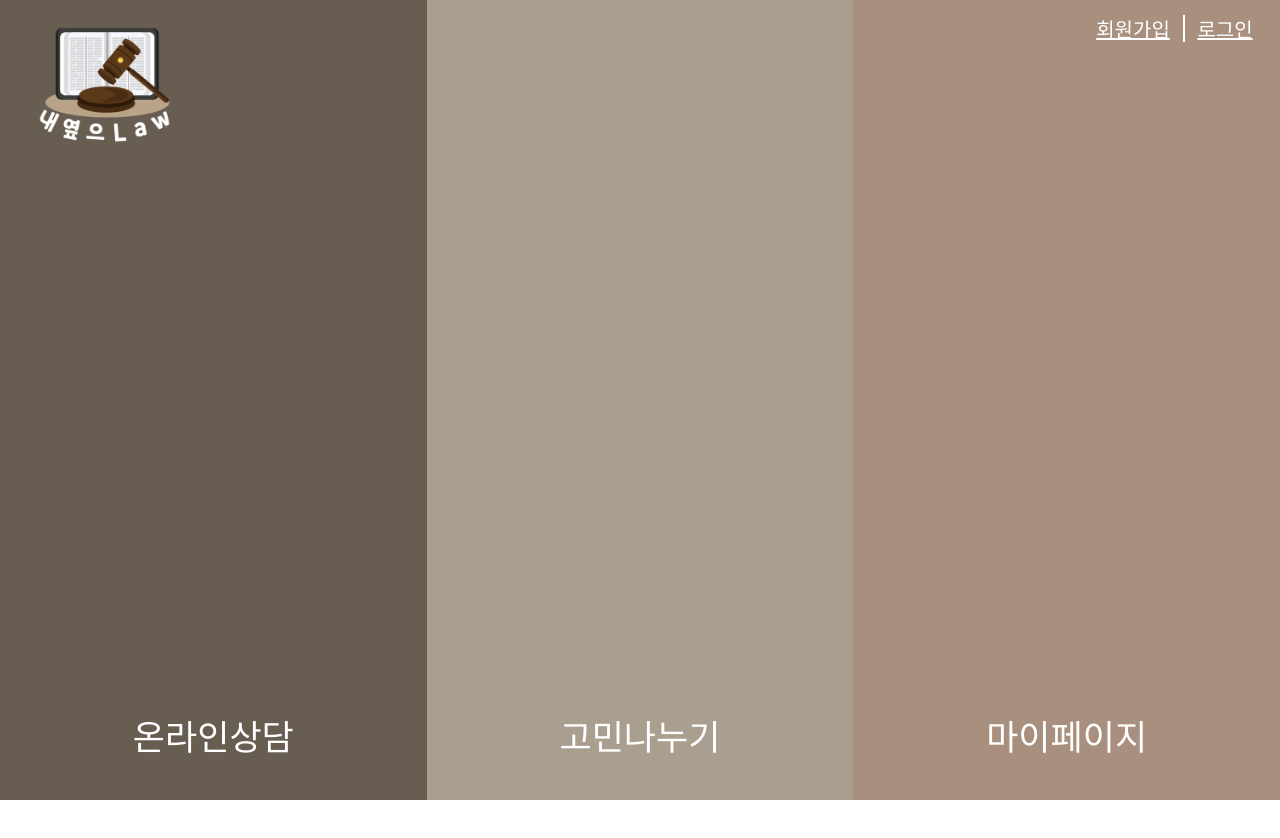
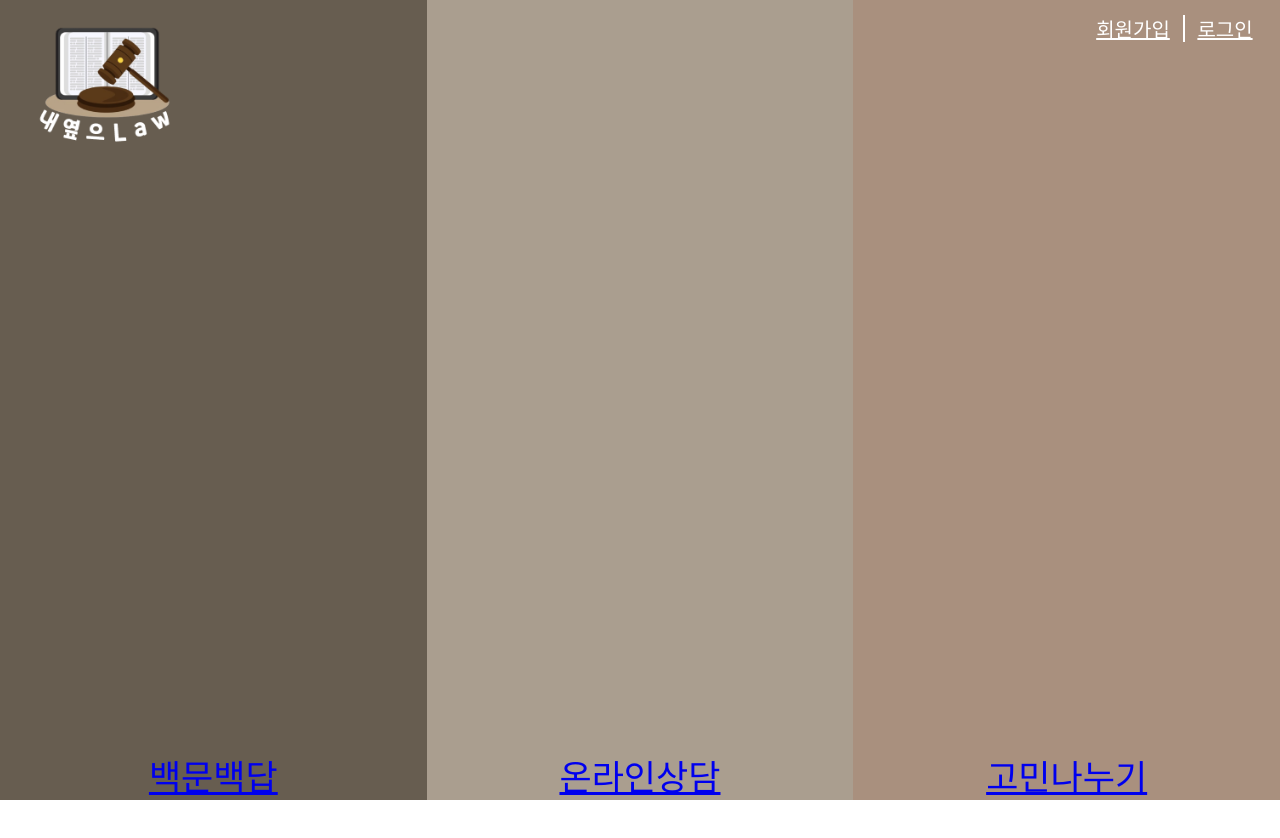
Before and after one commit to yoojinChung98/Law_To_You, a React (Create React App) app: page / in a window 1280 px wide. Shown: the top 838 px of the page. Built offline with nearby package versions, Linux system fonts and the light colour scheme; sample sign-in values are in the browser's storage; a web font is replaced by a local one.

Commit message:
Link 적용

```diff
--- a/src/components/MainPage.js
+++ b/src/components/MainPage.js
@@ -1,6 +1,6 @@
 import cn from "classnames";
 import React, { useState } from "react";
-import { Link } from "react-router-dom";
+import { Link, useLocation } from "react-router-dom";
 import "./MainPage.css";
 
 const MainPage = () => {
@@ -13,6 +13,8 @@ const MainPage = () => {
     setTargetDivId("");
   };
 
+  const mode = useLocation().state?.mode; //
+
   return (
     <div className="mainPageDiv">
       <div className="logom-white-icon" />
@@ -23,9 +25,14 @@ const MainPage = () => {
           hoveredSec1: targetDivId === "mainSec1",
         })}
       >
-        <span onMouseEnter={handleMouseHover} onMouseLeave={handleMouseLeave}>
-          온라인상담
-        </span>
+        <Link
+          to="/faq"
+          className="insteadOfSpan"
+          onMouseEnter={handleMouseHover}
+          onMouseLeave={handleMouseLeave}
+        >
+          백문백답
+        </Link>
       </div>
 
       <div
@@ -34,9 +41,15 @@ const MainPage = () => {
           hoveredSec2: targetDivId === "mainSec2",
         })}
       >
-        <span onMouseEnter={handleMouseHover} onMouseLeave={handleMouseLeave}>
-          고민나누기
-        </span>
+        <Link
+          to="/counsel"
+          state={mode}
+          className="insteadOfSpan"
+          onMouseEnter={handleMouseHover}
+          onMouseLeave={handleMouseLeave}
+        >
+          온라인상담
+        </Link>
       </div>
 
       <div
@@ -45,9 +58,14 @@ const MainPage = () => {
           hoveredSec3: targetDivId === "mainSec3",
         })}
       >
-        <span onMouseEnter={handleMouseHover} onMouseLeave={handleMouseLeave}>
-          마이페이지
-        </span>
+        <Link
+          to="/free"
+          className="insteadOfSpan"
+          onMouseEnter={handleMouseHover}
+          onMouseLeave={handleMouseLeave}
+        >
+          고민나누기
+        </Link>
       </div>
       <div className="mainJoinLogin">
         {/* <span className="mainJoinBtn">회원가입</span> */}
```
